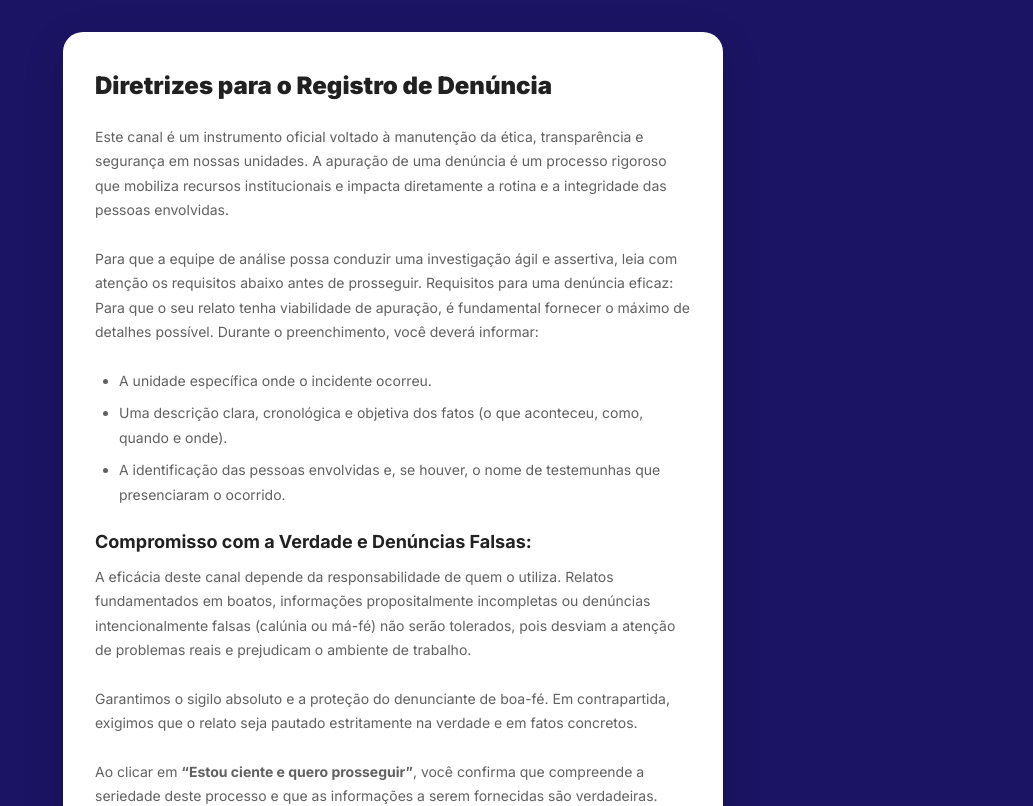
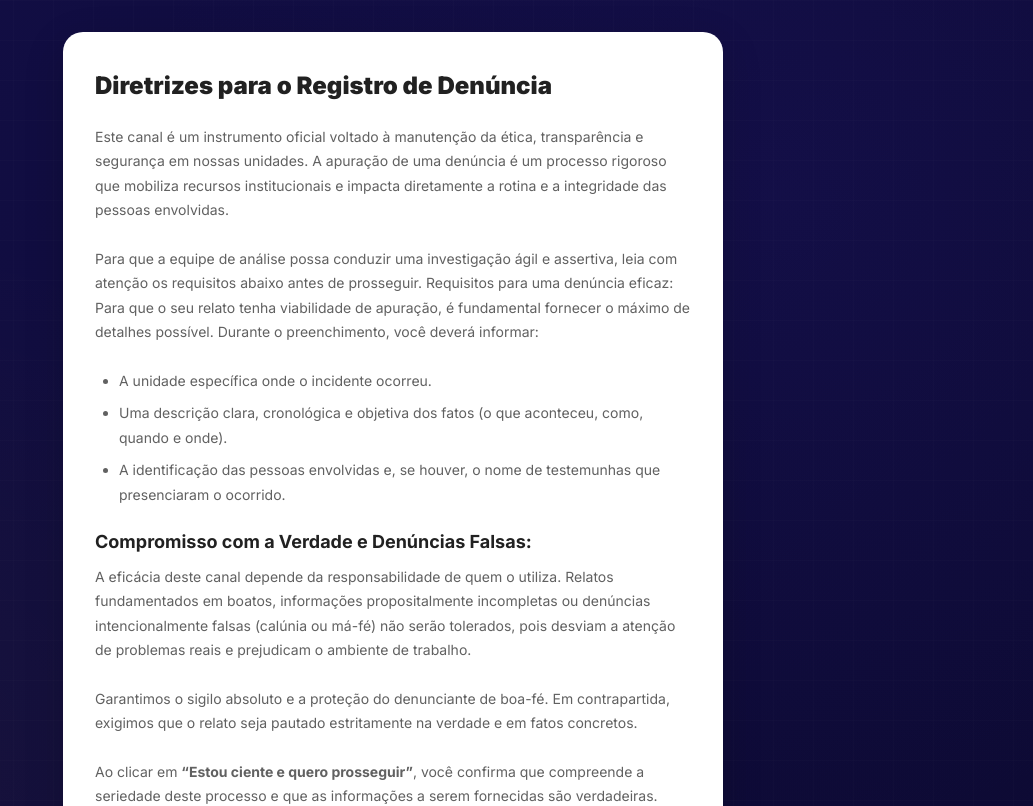
Before and after one commit to SOBEI-ERP/denuncias.sobei.org.br, a Next.js app: page /denuncia in a window 1280 px wide. Shown: the top 806 px of the page, without its empty margins (247-1280 px from the left). Built offline with nearby package versions, Linux system fonts and the light colour scheme.

Commit message:
style: ajustes de layout e estilos no portal de denuncias

```diff
--- a/src/app/globals.css
+++ b/src/app/globals.css
@@ -27,7 +27,7 @@ body {
   font-weight: var(--font-weight-regular);
   line-height: var(--line-height-normal);
   color: var(--color-gray-900);
-  background-color: var(--color-white);
+  background-color: var(--color-primary-deeper);
   min-height: 100vh;
 }
 
--- a/src/styles/forms.css
+++ b/src/styles/forms.css
@@ -5,14 +5,37 @@
 /* ---- Form Container (Public) ---- */
 .form-page {
   min-height: 100vh;
-  background-color: var(--color-primary);
+  background: radial-gradient(circle at 80% 20%, rgba(42, 31, 138, 0.15) 0%, transparent 50%),
+              radial-gradient(circle at 10% 80%, rgba(255, 204, 0, 0.03) 0%, transparent 40%),
+              linear-gradient(135deg, var(--color-primary-dark) 0%, var(--color-primary-deeper) 100%);
   display: flex;
   align-items: center;
   justify-content: center;
   padding: var(--spacing-xl) var(--spacing-base);
+  position: relative;
+  overflow-x: hidden;
+}
+
+/* Fundo com grade sutil decorativa para profundidade contínua */
+.form-page::before {
+  content: '';
+  position: absolute;
+  top: 0;
+  left: 0;
+  right: 0;
+  bottom: 0;
+  background-image:
+    linear-gradient(rgba(255, 255, 255, 0.01) 1px, transparent 1px),
+    linear-gradient(90deg, rgba(255, 255, 255, 0.01) 1px, transparent 1px);
+  background-size: 40px 40px;
+  background-position: center top;
+  pointer-events: none;
+  z-index: 1;
 }
 
 .form-card {
+  position: relative;
+  z-index: 2;
   background-color: var(--color-white);
   border-radius: var(--radius-2xl);
   padding: var(--spacing-2xl) var(--spacing-xl);
```
